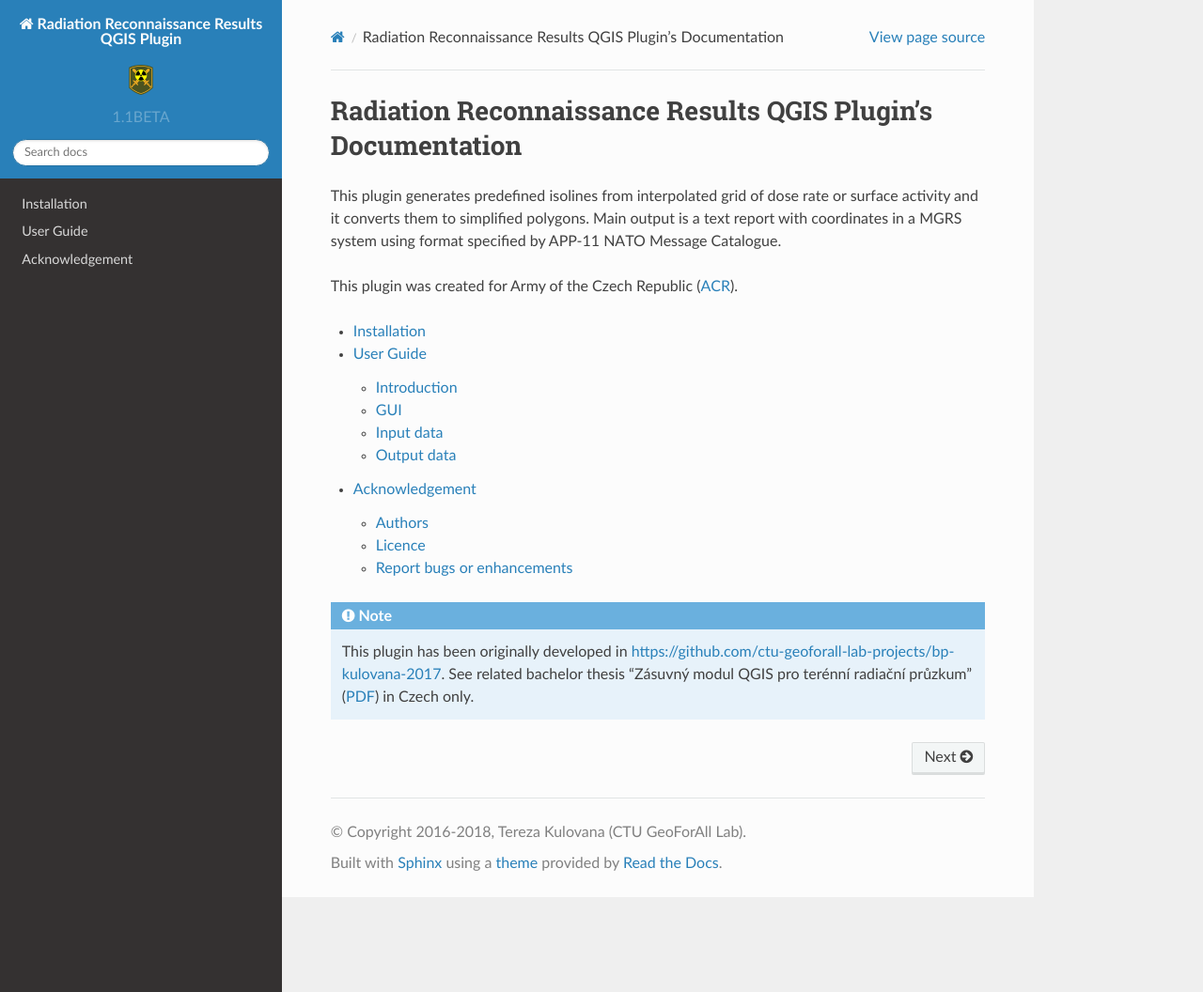
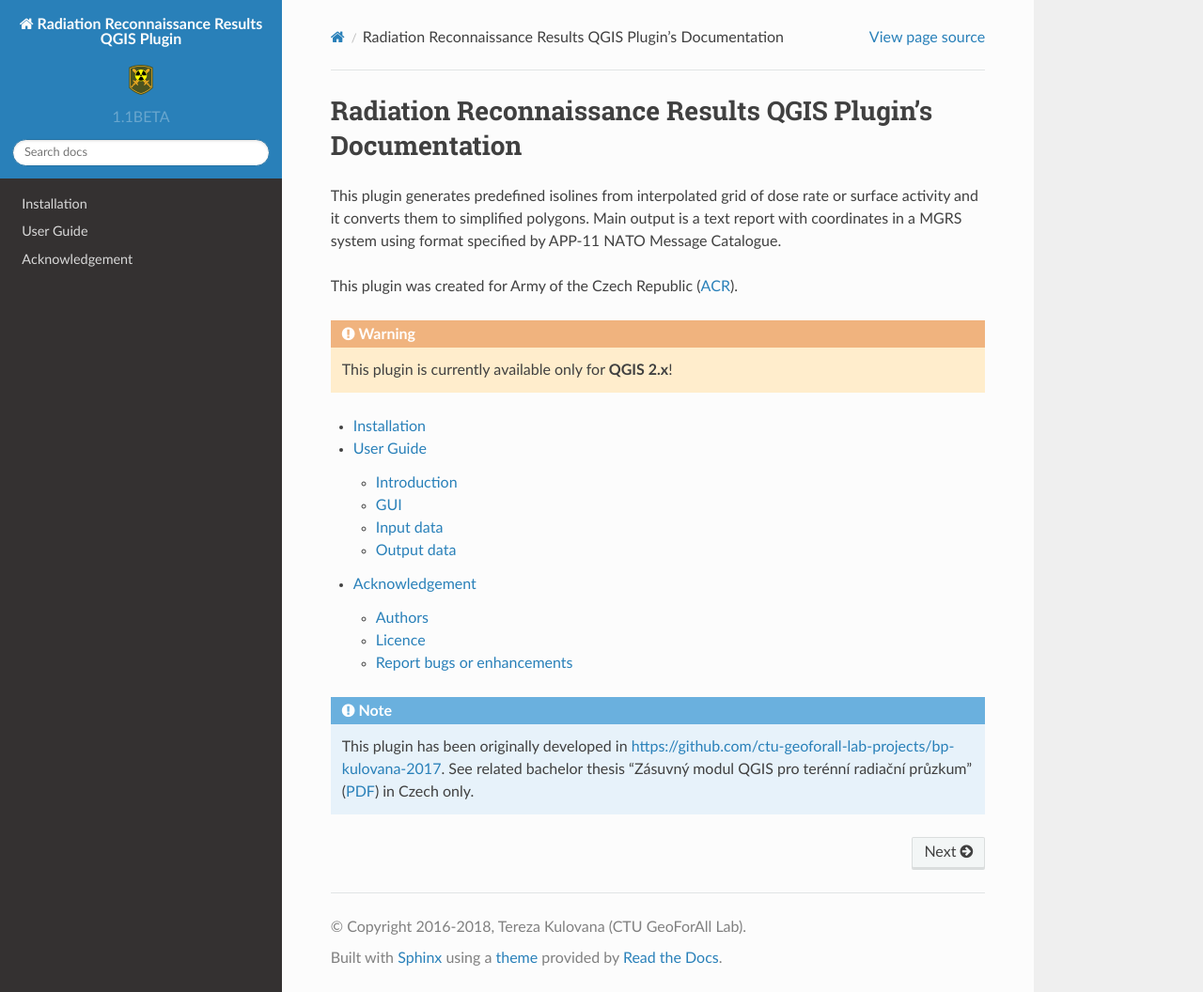
Before and after one commit to ctu-geoforall-lab/qgis-radiation-reconnaissance-results-plugin, a Sphinx documentation site: the page built from docs/source/index.rst, in a window 1280 px wide and 1056 px high. Shown: the whole window at 94% size. Built offline with Sphinx 7.4.7 and the Read the Docs theme 2.0.0, drawn with Linux system fonts in a browser that asks for light colours; formulas are drawn with MathJax 3; pages that are not in the unit, such as notebooks, are missing from menus.

Commit message:
docs: note about QGIS 2.x

```diff
--- a/docs/source/index.rst
+++ b/docs/source/index.rst
@@ -8,6 +8,8 @@
 
 This plugin was created for Army of the Czech Republic (`ACR
 <http://www.army.cz/en/>`__).
+
+.. warning:: This plugin is currently available only for **QGIS 2.x**!
 
 .. toctree::
    :maxdepth: 2
```
